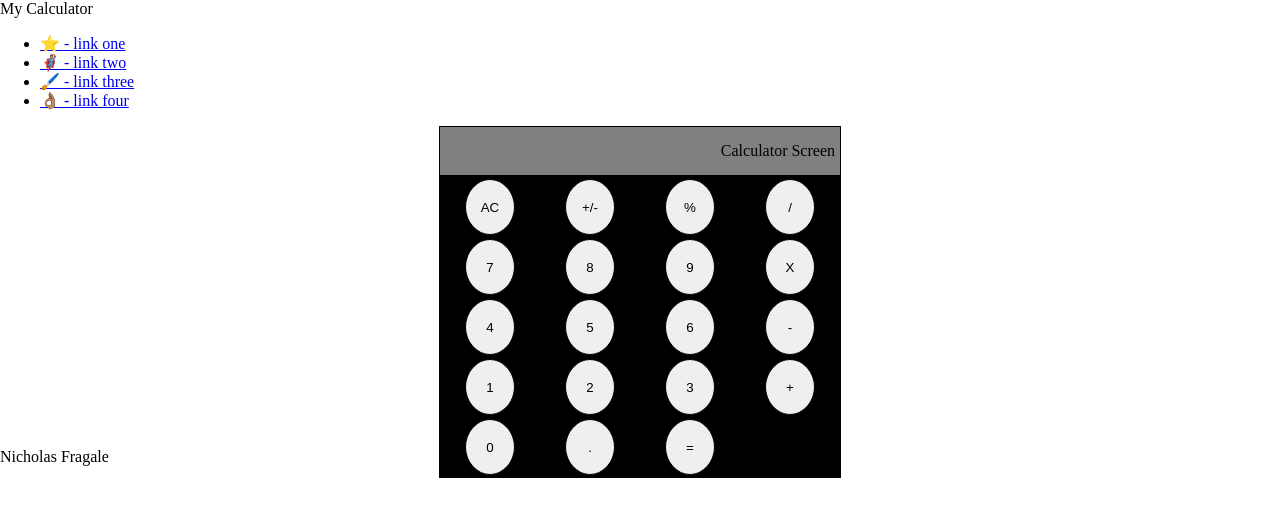
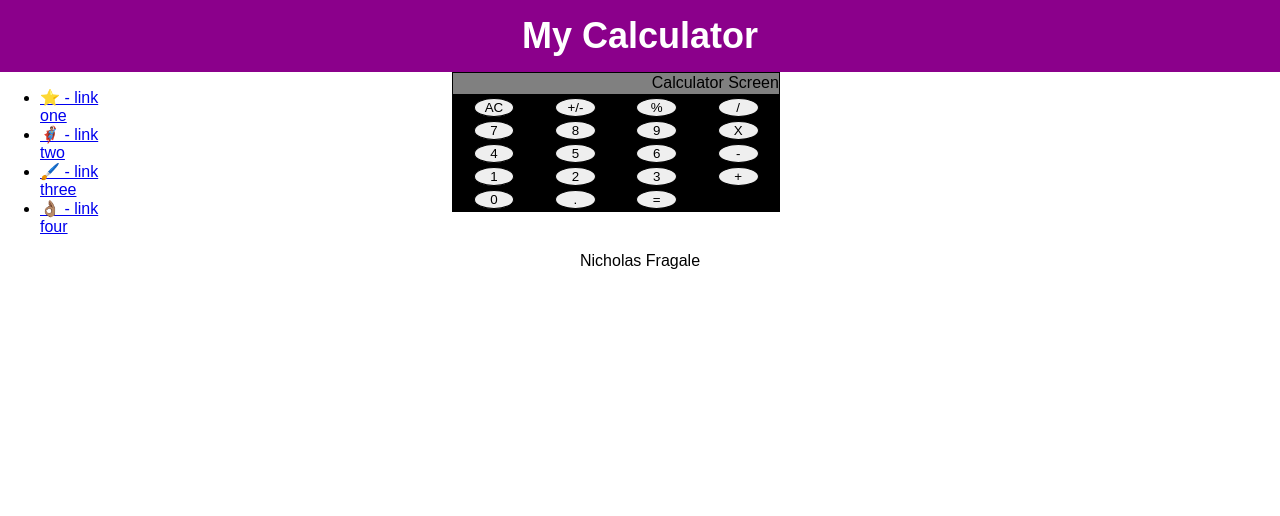
Before and after one commit to MrZanpakuto/calculator, a plain HTML site: page index.html in a window 1280 px wide. Drawn offline with Linux system fonts and the light colour scheme.

Commit message:
Add Color, Font, Background, and Style to Header

```diff
--- a/styles.css
+++ b/styles.css
@@ -3,6 +3,23 @@ body {
     flex-direction: column;
     margin: 0;
     min-height:100vh;
+    font-family: 'Ubuntu', sans-serif;
+}
+
+.header{
+    height: 72px;
+    font-size: 36px;
+    display: flex;
+    justify-content: center;
+    align-items: center;
+    padding: 0 16px;
+    background-color: darkmagenta;
+    color: white;
+    font-weight: 900;
+}
+
+.middle {
+    display: flex;
 }
 
 .container-wrapper {
@@ -13,6 +30,9 @@ body {
     justify-content: center;
 }
 
+.screen, .container {
+    max-width: 65%;
+}
 .screen {
     border: 1px solid black;
     background-color: grey;
@@ -20,13 +40,11 @@ body {
     display: flex;
     justify-content: right;
     align-items: center;
-    padding-right: 5px;
 }
 .container {
     display: flex;
     flex-wrap: wrap;
-    max-width: 400px;
-    min-height: 300px;
+    min-height: 40%;
     border: 1px solid black;
     background-color: black;
 }
@@ -44,3 +62,10 @@ button {
     margin: 2px;
     border: 1px solid;
 }
+
+.footer {
+    min-height: 10%;
+    display: flex;
+    justify-content: center;
+    align-items: center;
+}
```
